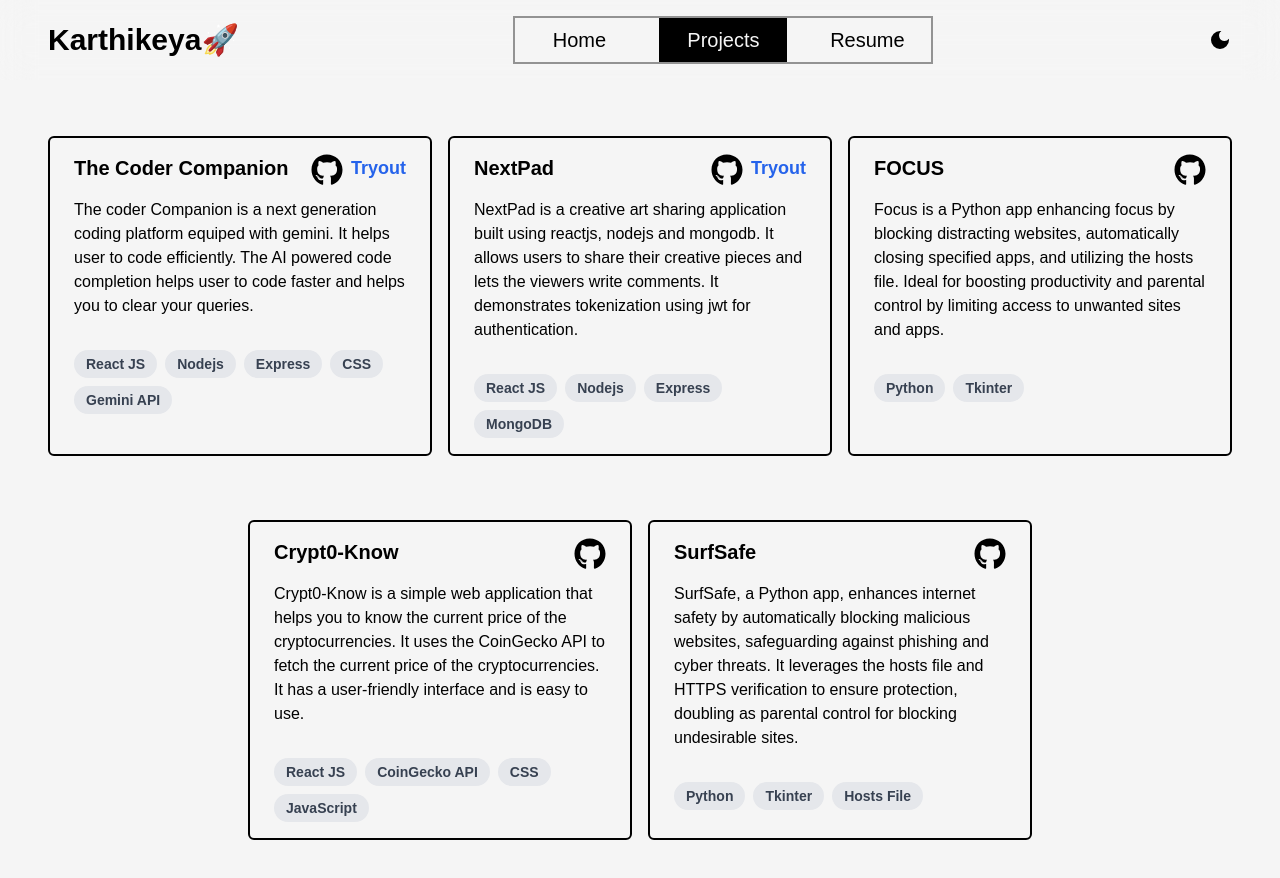
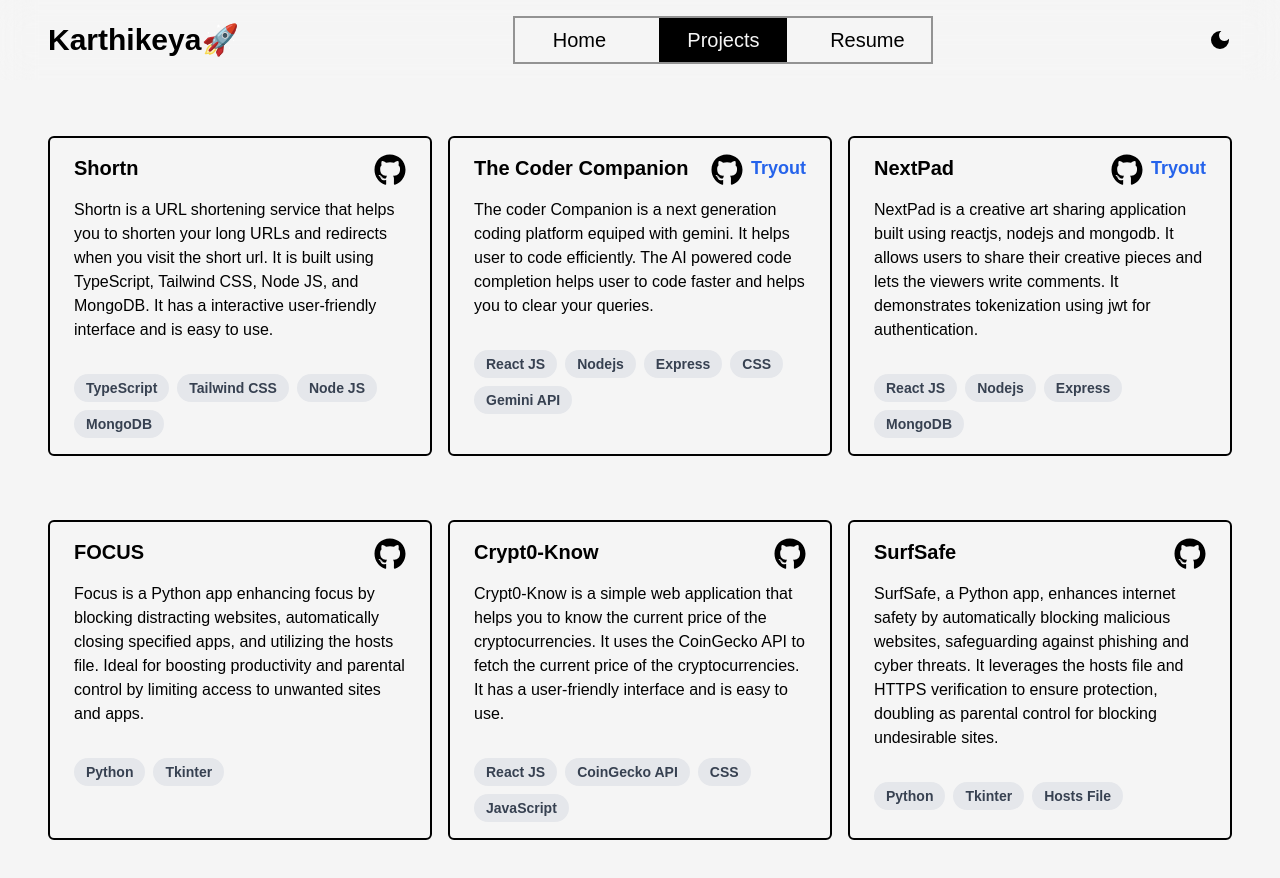
Before and after one commit to karthikeyaspace/portfolio2.0, a React (Vite) app: page /projects in a window 1280 px wide. Shown: the top 878 px of the page. Built offline with nearby package versions, Linux system fonts and the light colour scheme; a web font is replaced by a local one.

Commit message:
feat: Add Shortn project to Projectdata.ts

```diff
--- a/src/assets/Projectdata.ts
+++ b/src/assets/Projectdata.ts
@@ -1,5 +1,12 @@
 const data = {
     "projects": [
+        {
+            "name": "Shortn",
+            "description": "Shortn is a URL shortening service that helps you to shorten your long URLs and redirects when you visit the short url. It is built using TypeScript, Tailwind CSS, Node JS, and MongoDB. It has a interactive user-friendly interface and is easy to use.",
+            "github": "https://github.com/karthikeyaspace/shortn",
+            "techStack": ["TypeScript", "Tailwind CSS", "Node JS", "MongoDB"],
+            "tryout": ""
+        },
         {
             "name": "The Coder Companion",
             "description": "The coder Companion is a next generation coding platform equiped with gemini. It helps user to code efficiently. The AI powered code completion helps user to code faster and helps you to clear your queries.",
```
